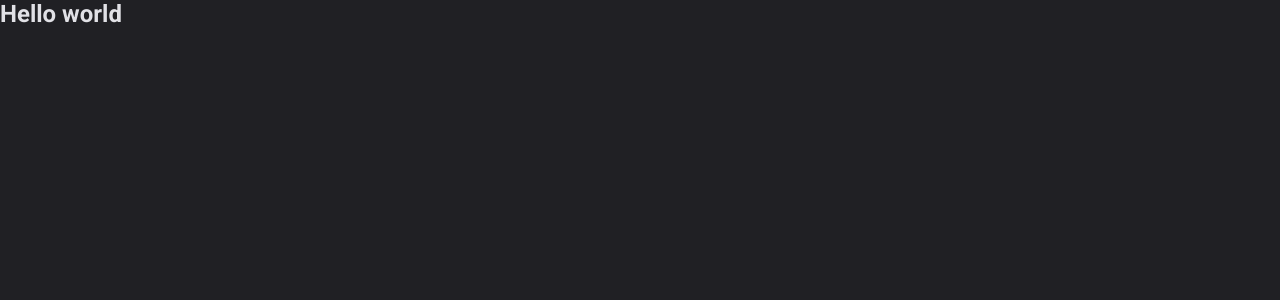
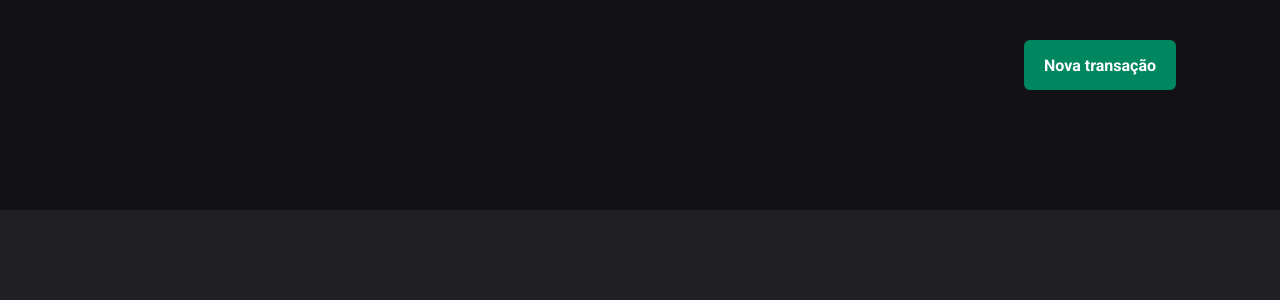
Before and after one commit to rdg-404/dt-money-api, a React (Vite) app: page / in a window 1280 px wide. Shown: the top 300 px of the page. Built offline with nearby package versions, Linux system fonts and the light colour scheme.

Commit message:
cria components Header - separa e faz ligacao entre os components

```diff
--- a/src/App.tsx
+++ b/src/App.tsx
@@ -1,12 +1,13 @@
 import { ThemeProvider } from "styled-components"
 import { defaultTheme } from "./styles/themes/default"
 import { GlobalStyle } from "./styles/global"
+import { Transations } from "./pages/Transactions"
 
 export function App() {
   return (
     <ThemeProvider theme={defaultTheme}>
       <GlobalStyle />
-      <h2>Hello world</h2>
+      <Transations/>
     </ThemeProvider>
   )
 }
--- /dev/null
+++ b/src/components/Header/index.tsx
@@ -0,0 +1,18 @@
+import { HeaderContainer, HeaderContent, NewTransactionButton } from "./style";
+import logoImg from '../../assets/logo.svg'
+
+
+
+
+export function Header(){
+  return(
+    <div>
+      <HeaderContainer>
+        <HeaderContent>
+          <img src={logoImg} alt="" />
+          <NewTransactionButton>Nova transação</NewTransactionButton>
+        </HeaderContent>
+      </HeaderContainer>
+    </div>
+  )
+}
--- /dev/null
+++ b/src/components/Header/style.ts
@@ -0,0 +1,36 @@
+import styled from "styled-components";
+
+export const HeaderContainer = styled.header`
+  background: ${props => props.theme['gray-900']};
+  padding: 2.5rem 0 7.5rem;
+`
+
+export const HeaderContent = styled.div`
+  width: 100%;
+  max-width: 1120px;
+  margin: 0 auto;
+  padding: 0 1.5rem;
+
+  display: flex;
+  justify-content: space-between;
+  align-items: center;
+`
+
+
+export const NewTransactionButton = styled.button`
+  height: 50px;
+  border: 0;
+  background: ${props => props.theme['green-500']};
+  color: ${props => props.theme['white']};
+  font-weight: bold;
+  padding: 0 1.25rem;
+  border-radius: 6px;
+  cursor: pointer;
+
+
+  &:hover
+  {
+    background: ${props => props.theme['green-700']};
+    transition: background-color 0.2s;
+  }
+`
--- /dev/null
+++ b/src/pages/Transactions/index.tsx
@@ -0,0 +1,9 @@
+import { Header } from "../../components/Header";
+
+export function Transations() {
+  return(
+    <div>
+      <Header/>
+    </div>
+  )
+}
```
Also changed, not shown: src/assets/logo.svg (added), src/pages/Transactions/styles.ts (added).
